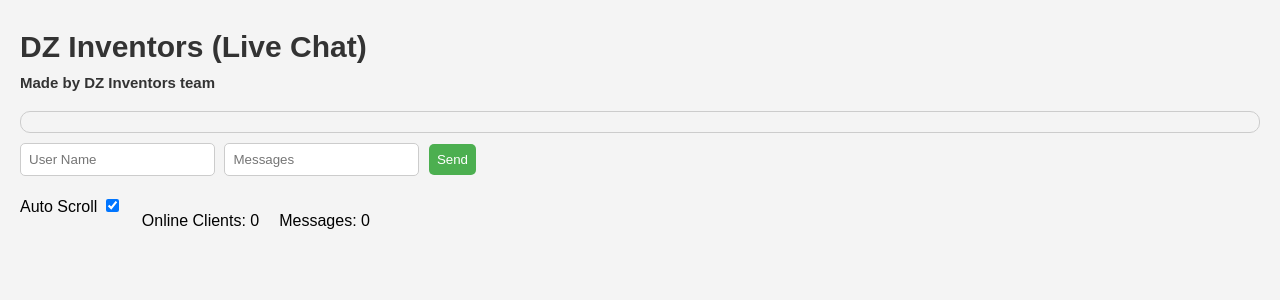
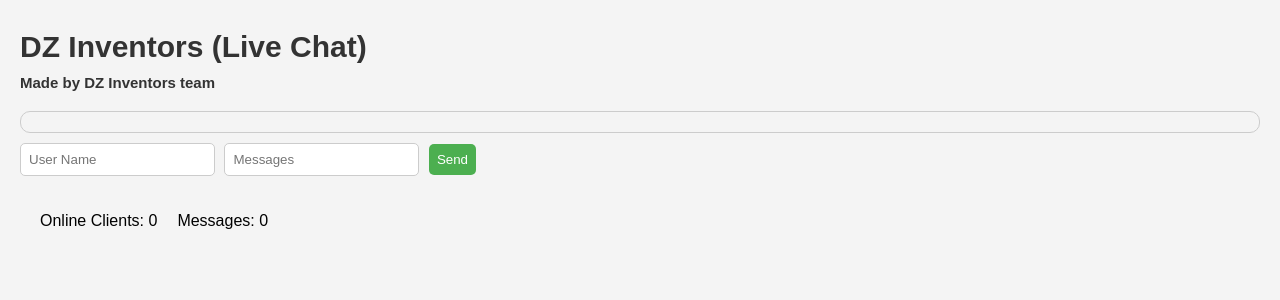
Before and after one commit to Pelectrome/Dz_Inventors_Live_Chat, a Flask app: page / in a window 1280 px wide. Shown: the top 300 px of the page. Run offline with Flask 3, Linux system fonts and the light colour scheme; some libraries are stand-ins or nearby versions.

Commit message:
Remove autoscroll there is no need for it
The autoscroll button is not needed as the loading of messages is
done in the background and the user can scroll up and down as they
please.

```diff
--- a/templates/session.html
+++ b/templates/session.html
@@ -30,8 +30,6 @@
     <!-- Use a wrapping div for the checkbox to position it on a new line -->
     <div class="container">
         <div>
-            <label for="autoscroll">Auto Scroll</label>
-            <input type="checkbox" id="autoscroll" checked/>
         </div>
         <div id="online-clients"><p>Online Clients: 0</p></div>
         <div id="messages_count"><p>Messages: 0</p></div>
```
